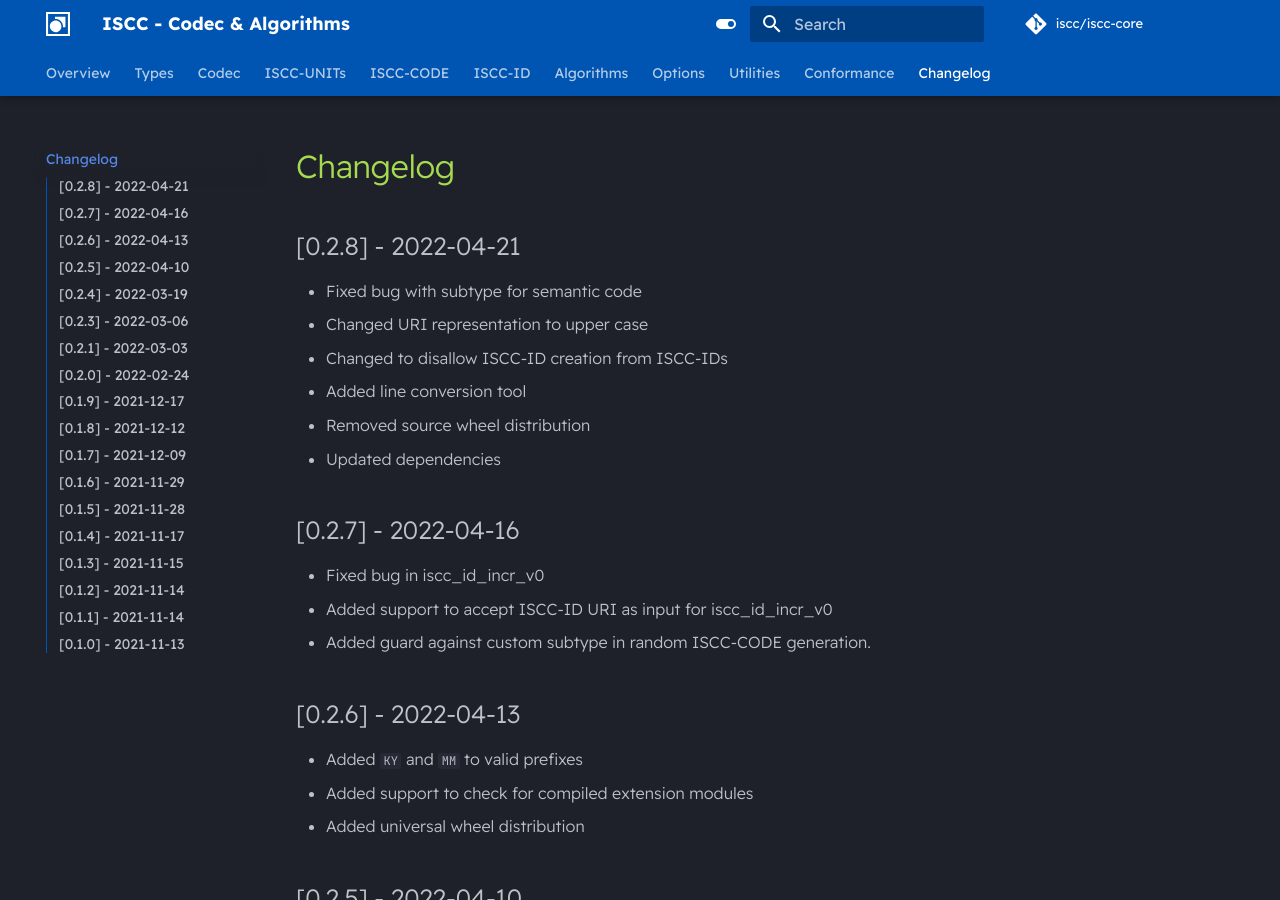
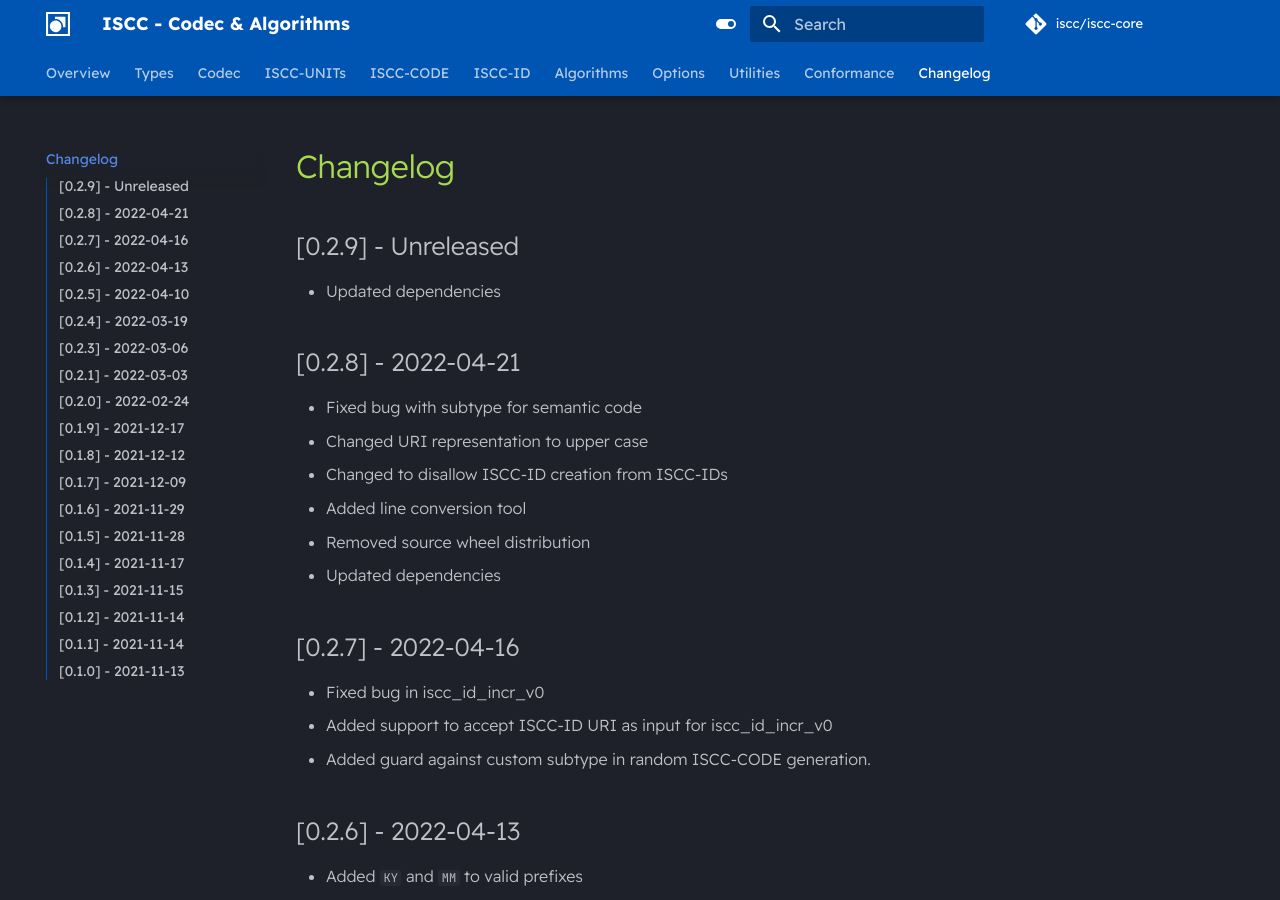
Before and after one commit to iscc/iscc-core, an MkDocs documentation site: the page built from docs/changelog.md, in a window 1280 px wide and 900 px high. Built offline with MkDocs 1.6.1 and Material for MkDocs 9.7.7, drawn with Linux system fonts in a browser that asks for light colours; comment, search, counter and statistics services are not loaded.

Commit message:
update dependencies

```diff
--- a/docs/changelog.md
+++ b/docs/changelog.md
@@ -1,4 +1,7 @@
 # Changelog
+
+## [0.2.9] - Unreleased
+- Updated dependencies
 
 ## [0.2.8] - 2022-04-21
 - Fixed bug with subtype for semantic code
```
Also changed, not shown: CHANGELOG.md (+3 -0 lines), 1 other file.
